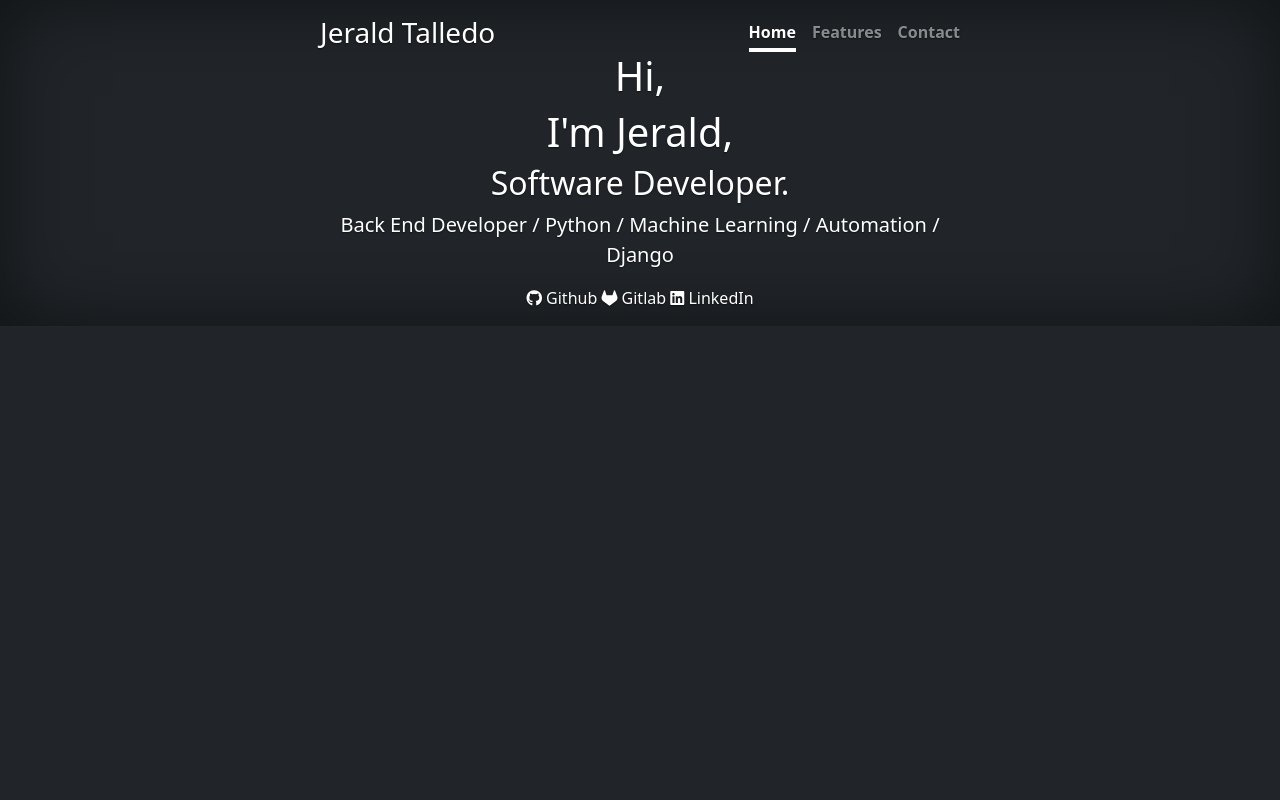
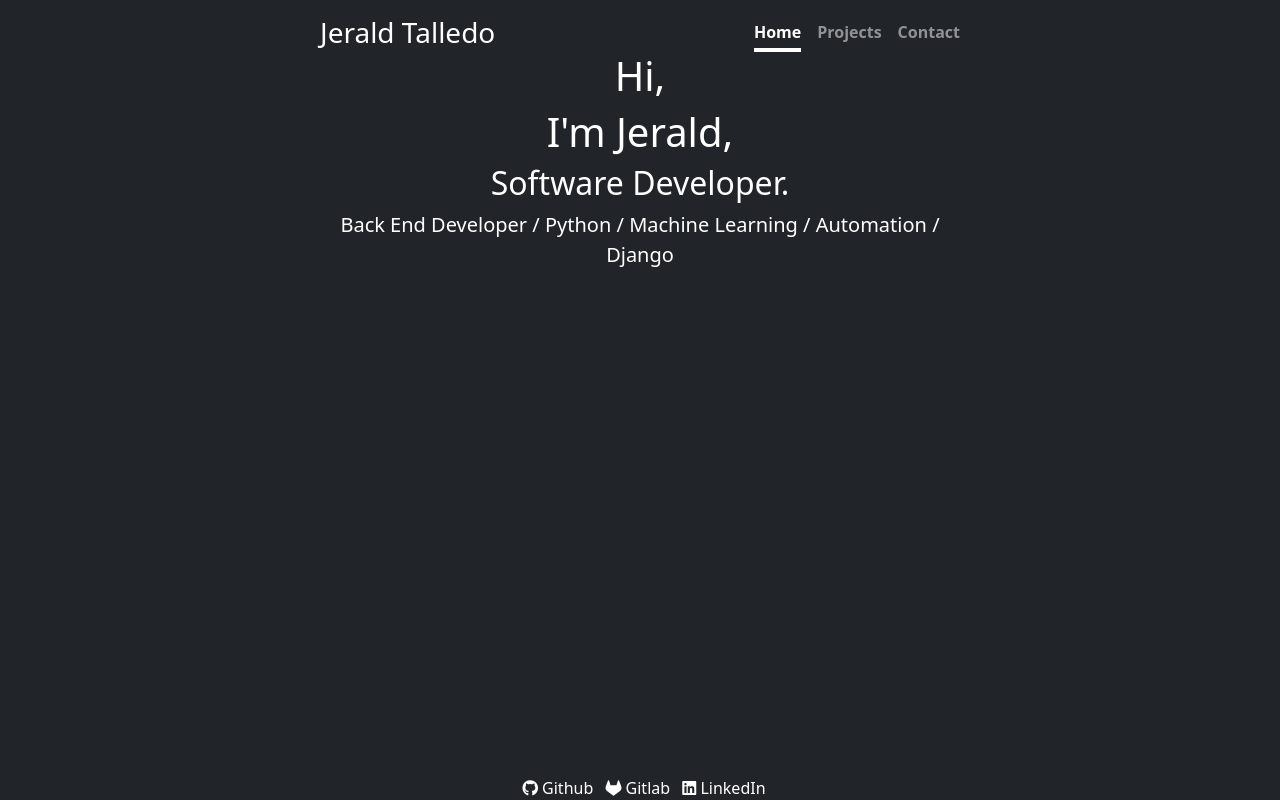
Before and after one commit to UrAvgProgrammer/Portfolio-Website, a Flask app: page / in a window 1280 px wide. Run offline with Flask 2, Linux system fonts and the light colour scheme; some libraries are stand-ins or nearby versions.

Commit message:
added new views and updated template

```diff
--- a/app/static/css/landing-page.css
+++ b/app/static/css/landing-page.css
@@ -15,11 +15,6 @@
 /*
  * Base structure
  */
-
-body {
-  text-shadow: 0 .05rem .1rem rgba(0, 0, 0, .5);
-  box-shadow: inset 0 0 5rem rgba(0, 0, 0, .5);
-}
 
 .cover-container {
   max-width: 42em;
@@ -54,3 +49,7 @@ a {
   color: #fff;
   border-bottom-color: #fff;
 }
+
+.fab {
+  margin-left: .5rem;
+}
--- /dev/null
+++ b/app/templates/contact.html
@@ -0,0 +1,5 @@
+{% extends "template.html" %}
+
+{% block body %}
+  	<h1>Contact</h1>
+{% endblock %}
--- a/app/templates/landing-page.html
+++ b/app/templates/landing-page.html
@@ -1,32 +1,8 @@
 {% extends "template.html" %}
 
 {% block body %}
-<div class="cover-container d-flex w-100 h-100 p-3 mx-auto flex-column">
-  <header class="mb-auto">
-    <div>
-      <h3 class="float-md-start mb-0">Jerald Talledo</h3>
-      <nav class="nav nav-masthead justify-content-center float-md-end">
-        <a class="nav-link active" aria-current="page" href="#">Home</a>
-        <a class="nav-link" href="#">Features</a>
-        <a class="nav-link" href="#">Contact</a>
-      </nav>
-    </div>
-  </header>
-
-<!--   <main class="px-3">
-
-
-  </main> -->
   	<h1>Hi,</h1>
     <h1>I'm Jerald,</h1>
     <h2>Software Developer.</h2>
     <p class="lead">Back End Developer / Python / Machine Learning / Automation / Django </p>
-
-  <footer class="mt-auto text-white-50">
-    <a href="https://github.com/UrAvgProgrammer" class="text-white"><i class="fab fa-github"></i> Github</a>
-    <a href="https://gitlab.com/jrldtlld" class="text-white"><i class="fab fa-gitlab"></i> Gitlab</a>
-    <a href="https://www.linkedin.com/in/jerald-talledo-4a0016167" class="text-white"><i class="fab fa-linkedin"></i> LinkedIn</a>
-
-  </footer>
-</div>
 {% endblock %}
--- /dev/null
+++ b/app/templates/projects.html
@@ -0,0 +1,5 @@
+{% extends "template.html" %}
+
+{% block body %}
+  	<h1>Projects</h1>
+{% endblock %}
--- a/app/templates/template.html
+++ b/app/templates/template.html
@@ -21,9 +21,39 @@
   </head>
 
   <body class="d-flex h-100 text-center text-white bg-dark">
-    {% block body %}
-    {% endblock %}
+    <div class="cover-container d-flex w-100 h-100 p-3 mx-auto flex-column">
+      <header class="mb-auto">
+        <div>
+          <h3 class="float-md-start mb-0">Jerald Talledo</h3>
+          <nav class="nav nav-masthead justify-content-center float-md-end">
+            {% if url_for(request.endpoint) == url_for('index') %}
+            <a class="nav-link active" aria-current="page" href="{{ url_for('index')}}">Home</a>
+            {% else %}
+            <a class="nav-link" href="{{ url_for('index')}}">Home</a>
+            {% endif %}
 
+            {% if url_for(request.endpoint) == url_for('projects') %}
+            <a class="nav-link active" aria-current="page" href="{{ url_for('projects') }}">Projects</a>
+            {% else %}
+            <a class="nav-link" href="{{ url_for('projects') }}">Projects</a>
+            {% endif %}
+
+            {% if url_for(request.endpoint) == url_for('contact') %}
+            <a class="nav-link active" aria-current="page" href="{{ url_for('contact') }}">Contact</a>
+            {% else %}
+            <a class="nav-link" href="{{ url_for('contact') }}">Contact</a>
+            {% endif %}
+          </nav>
+        </div>
+      </header>
+        {% block body %}
+        {% endblock %}
+      <footer class="mt-auto text-white-50 fixed-bottom">
+        <a href="https://github.com/UrAvgProgrammer" class="text-white"><i class="fab fa-github"></i> Github</a>
+        <a href="https://gitlab.com/jrldtlld" class="text-white"><i class="fab fa-gitlab"></i> Gitlab</a>
+        <a href="https://www.linkedin.com/in/jerald-talledo-4a0016167" class="text-white"><i class="fab fa-linkedin"></i> LinkedIn</a>
+      </footer>
+    </div>
     {% block js %}
     <!-- Bootstrap Javascript -->
     <script src="{{ url_for('static', filename='js/bootstrap/bootstrap.bundle.js') }}"></script>
--- a/app/views.py
+++ b/app/views.py
@@ -4,3 +4,11 @@ from app import app
 @app.route('/')
 def index():
 	return render_template('landing-page.html')
+
+@app.route('/projects')
+def projects():
+	return render_template('projects.html')
+
+@app.route('/contact')
+def contact():
+	return render_template('contact.html')
--- a/run.py
+++ b/run.py
@@ -3,5 +3,6 @@ from app import *
 
 
 if __name__ == '__main__':
-	port = int(os.environ.get("PORT", 5000))
-	app.run(host='0.0.0.0', port=port)
+	# port = int(os.environ.get("PORT", 5000))
+	# app.run(host='0.0.0.0', port=port)
+	app.run(debug=True)
```
